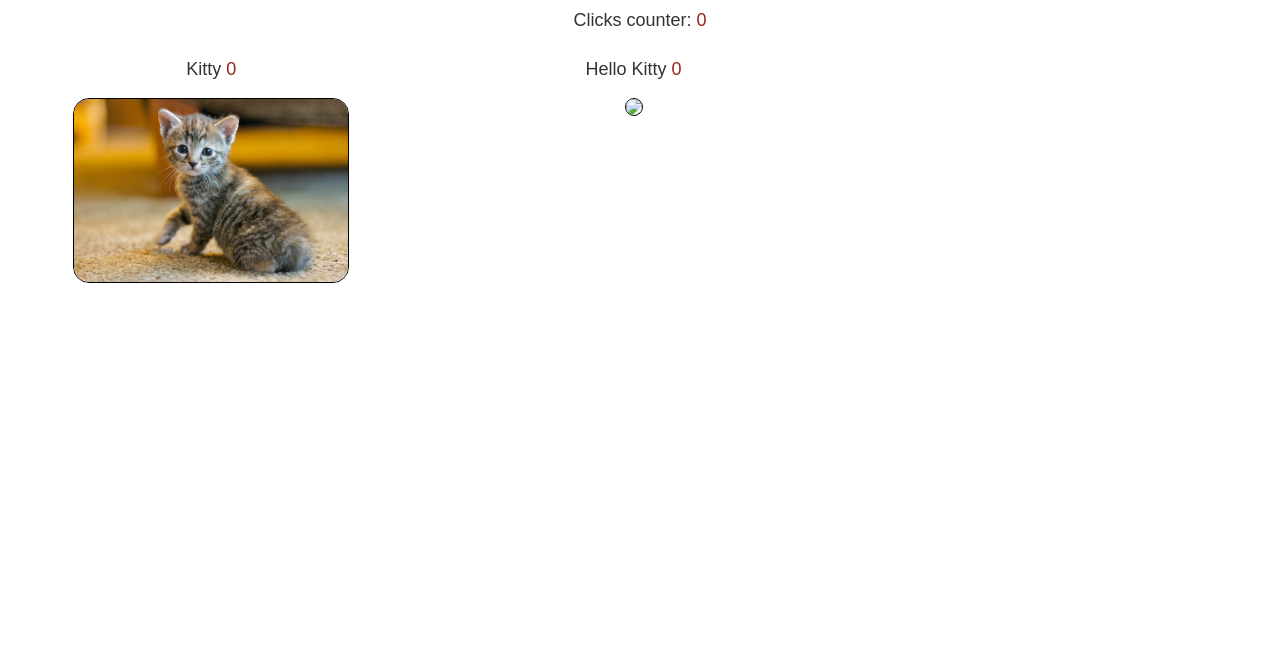
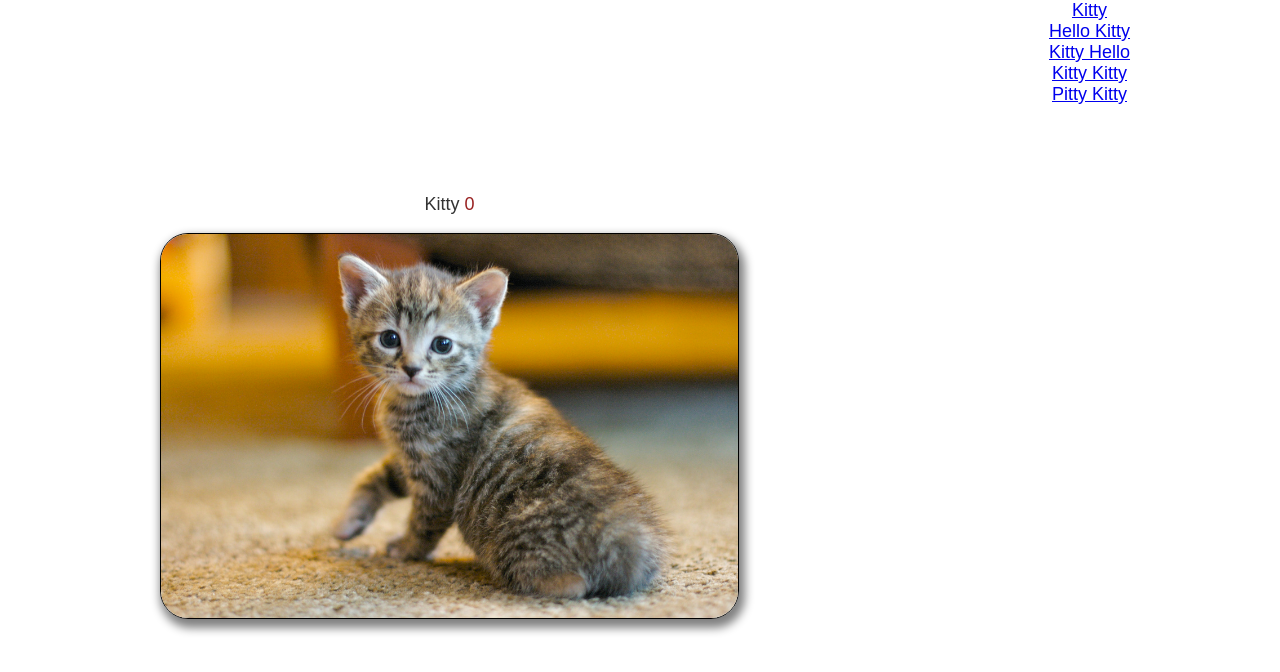
Before and after one commit to markoboy/Cat-Clicker, a website: page src/index.html in a window 1280 px wide. Drawn offline with Linux system fonts and the light colour scheme.

Commit message:
feat: Cat Clicker Premium Requirements

```diff
--- a/src/css/styles.css
+++ b/src/css/styles.css
@@ -10,25 +10,40 @@ body {
 	color: #333;
 }
 
-.clicks {
-	padding: 10px;
+/* Main container styles */
+.container {
+	height: 100%;
+	display: flex;
+	flex-wrap: nowrap;
+	align-content: center;
+}
+
+/* Cat's area styles */
+.cats-area {
+	width: 70%;
+	align-self: center;
+	margin: 5px;
+}
+
+.cat-placeholder {
+	align-self: center;
+}
+
+/* Cat's container styles */
+.cats-container {
+	display: flex;
+	flex-direction: column;
+	width: 30%;
+	align-content: center;
+}
+
+.cat-img {
+	width: 65%;
+	border: 1px solid black;
+	border-radius: 28px;
+	box-shadow: 3px 6px 10px 3px grey;
 }
 
 .counter {
 	color: #922;
 }
-
-.cats-container {
-	display: flex;
-	flex-wrap: wrap;
-}
-
-.cat-placeholder {
-	width: 33%;
-}
-
-.cat-img {
-	border: 1px solid black;
-	border-radius: 16px;
-	width: 65%;
-}
--- a/src/index.html
+++ b/src/index.html
@@ -9,11 +9,12 @@
 </head>
 <body>
 	<!-- Main container -->
-	<main>
-		<section class="clicks">
-			Clicks counter: <span class="counter">0</span>
+	<main class="container">
+		<!-- Where the selected cat will be displayed -->
+		<section class="cats-area">
 		</section>
 
+		<!-- All cats that can be selected -->
 		<section class="cats-container">
 		</section>
 	</main>
--- a/src/js/app.js
+++ b/src/js/app.js
@@ -22,44 +22,96 @@ const catClicker = (function() {
 			name: 'Hello Kitty',
 			src: 'img/cat02.jpg',
 			counter: 0
+		},
+		{
+			name: 'Kitty Hello',
+			src: 'img/cat03.jpg',
+			counter: 0
+		},
+		{
+			name: 'Kitty Kitty',
+			src: 'img/cat04.jpg',
+			counter: 0
+		},
+		{
+			name: 'Pitty Kitty',
+			src: 'img/cat05.jpg',
+			counter: 0
 		}
 	];
 
 	/* Initialize all cats and place them in the cats-container */
 	function init() {
-		// Create the elements for the DOM
-		let catsContainer = document.querySelector('.cats-container'),
+		displayCat(0);
+		listCats();
+	}
+
+	/**
+	 * Create a displayCat function to display the selected cat
+	 * in the cats-area container.
+	 * @param {number} id - The cat's id to be displayed.
+	 */
+	function displayCat(id) {
+		// Create the variables for DOM elements.
+		let catsArea = document.querySelector('.cats-area'),
 			catPlaceholder,
 			catName,
 			catCounter,
 			catImg;
 
-		// Loop through the cats and place them in the DOM.
-		allCats.forEach(function(cat, ind) {
+		// Clear cats-area before displaying the cat.
+		catsArea.innerHTML = '';
+
 		// Create cat's placeholder elements.
 		catPlaceholder = document.createElement('div');
 		catPlaceholder.classList.add('cat-placeholder');
 
 		// Create cat's name and counter placeholder.
 		catName = document.createElement('p');
-			catName.innerHTML = cat.name + ' ';
+		catName.innerHTML = allCats[id].name + ' ';
 		catCounter = document.createElement('span');
 		catCounter.classList.add('counter');
-			catCounter.id = ind;
-			catCounter.innerHTML = cat.counter;
-
+		catCounter.id = id;
+		catCounter.innerHTML = allCats[id].counter;
 		// Create cat's images.
 		catImg = document.createElement('img');
 		catImg.classList.add('cat-img');
-			catImg.src = cat.src;
+		catImg.src = allCats[id].src;
 
 		// Append elements in the placeholder.
 		catName.appendChild(catCounter);
 		catPlaceholder.appendChild(catName);
 		catPlaceholder.appendChild(catImg);
 
-			// Append placeholder in the container.
-			catsContainer.appendChild(catPlaceholder);
+		// Append placeholder in the catsArea container.
+		catsArea.appendChild(catPlaceholder);
+	}
+
+	/**
+	 * Create a listCats function to list all cats
+	 * in order to select them.
+	 */
+	function listCats() {
+		// Create variables for the DOM content.
+		let catsContainer = document.querySelector('.cats-container'),
+			catLink;
+
+		// Loop through the allCats data to list the cats.
+		allCats.forEach(function(cat, ind) {
+			// Create the cat's link.
+			catLink = document.createElement('a');
+			catLink.href = '#';
+			catLink.innerHTML = cat.name;
+
+			// Append the link to the container.
+			catsContainer.appendChild(catLink);
+
+			// Add an event listener to change the displayed cat.
+			catLink.addEventListener('click', (function(id) {
+				return function() {
+					displayCat(id);
+				}
+			})(ind));
 		});
 	}
 
@@ -70,17 +122,6 @@ const catClicker = (function() {
 		// Increase cat's counter and display it.
 		allCats[id].counter++;
 		counter.innerHTML = allCats[id].counter;
-
-		// Create an all counter.
-		let allCounter = 0;
-
-		// Increase all Cats counter.
-		allCats.forEach(function(cat) {
-			allCounter += cat.counter;
-		});
-
-		// Display all counter.
-		document.querySelector('.clicks .counter').innerHTML = allCounter;
 	}
 
 	init();
@@ -89,6 +130,7 @@ const catClicker = (function() {
 	 * that trigers when the pointer clicks on an cat-img
 	 */
 	document.addEventListener('click', function(e) {
+		// If the cat's image is clicked.
 		if (e.target.className === 'cat-img') {
 			// Get cat's counter.
 			let counter = e.target.parentNode.firstElementChild.firstElementChild;
```
Also changed, not shown: src/img/cat03.jpg (added), src/img/cat04.jpg (added), src/img/cat05.jpg (added). Lines whose indentation alone changed are shown as unchanged.
